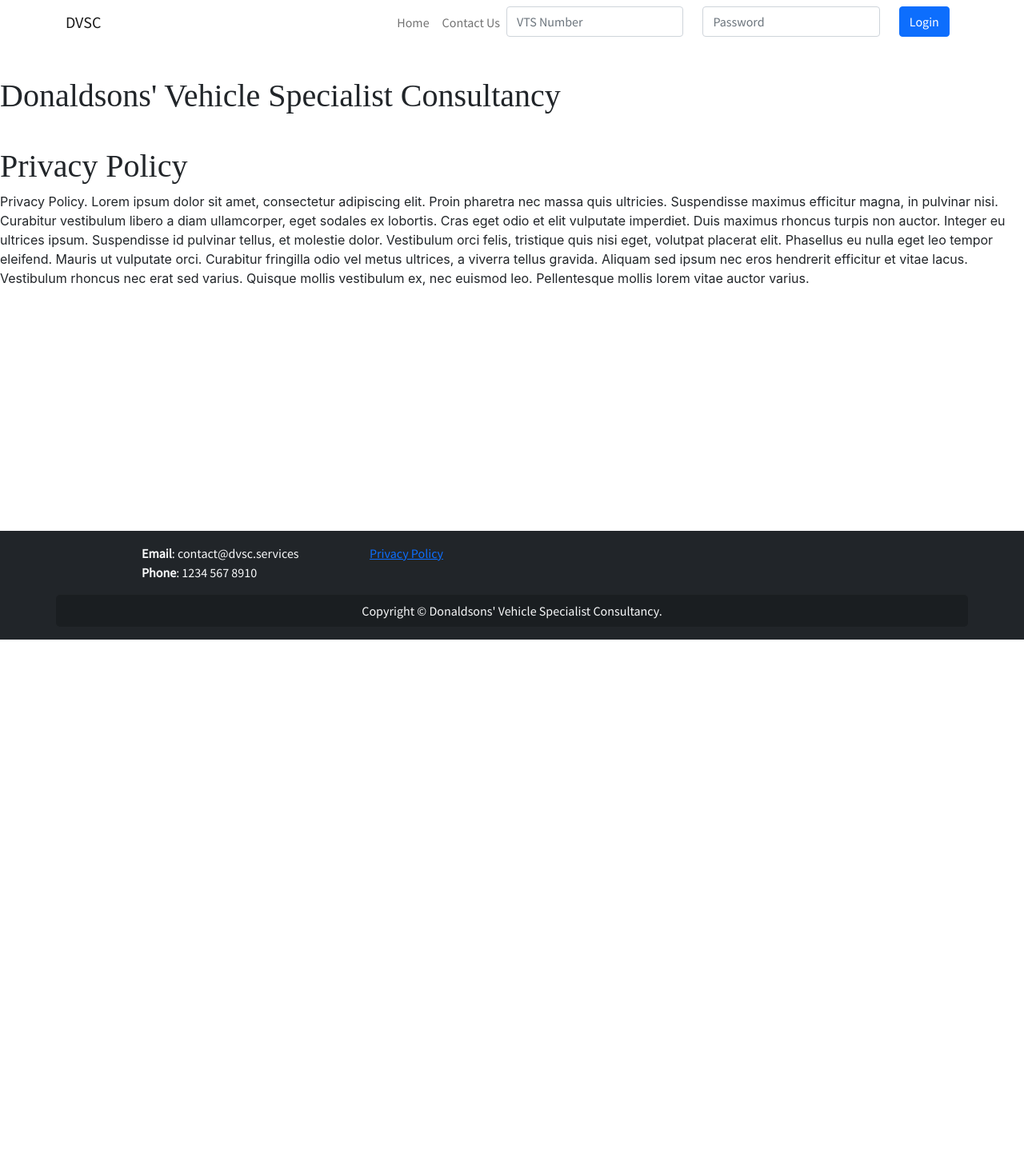
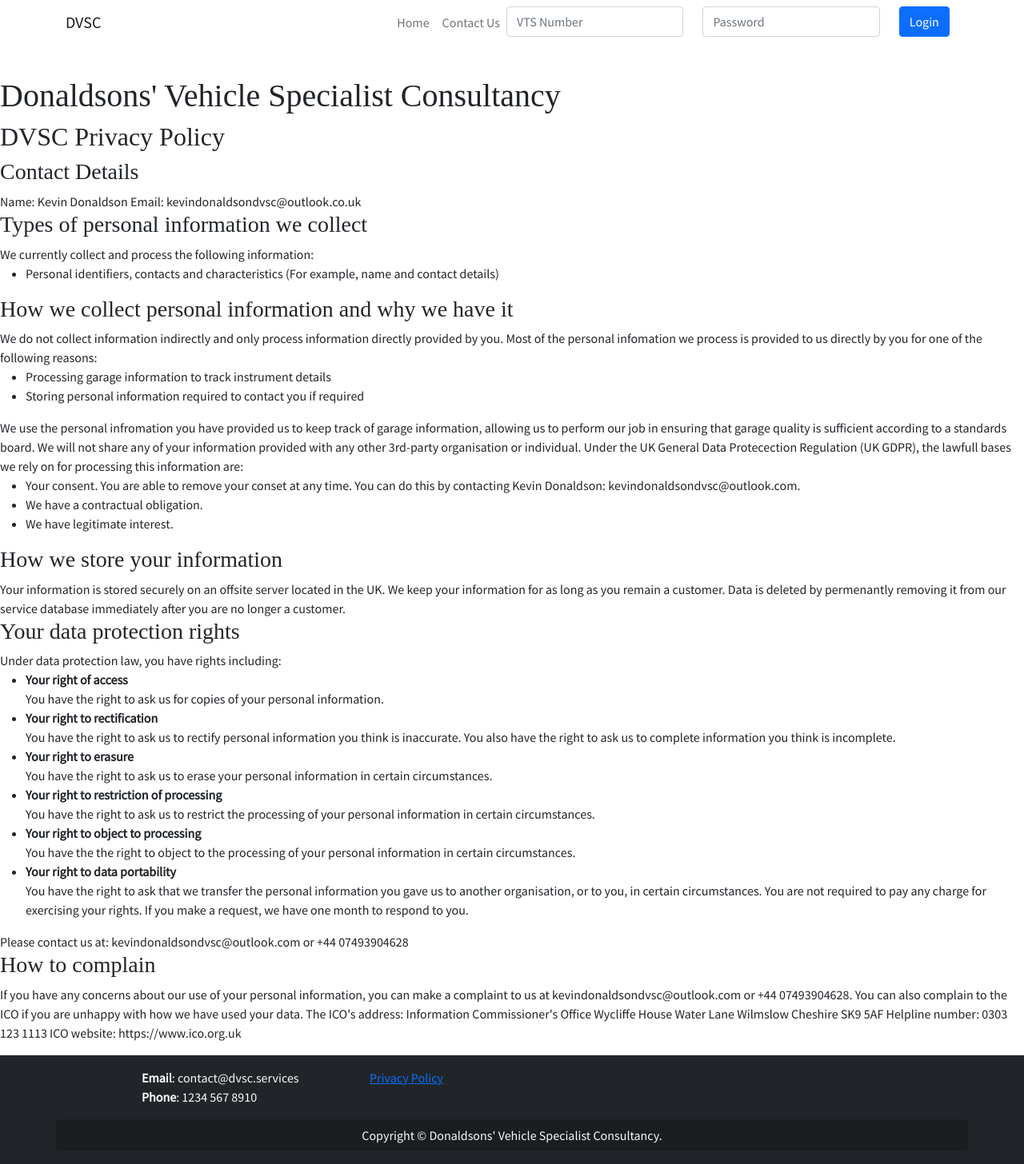
Before and after one commit to kv6002-team/DVSCWebServer, a React (Create React App) app in the folder website/: page /legal/privacy-policy in a window 1280 px wide. Shown: the whole page at 80% size. Before the commit the page ends 800 px from the top, so only its background shows below. Built offline with nearby package versions, Linux system fonts and the light colour scheme; a web font is replaced by a local one.

Commit message:
Added privacy policy content

```diff
--- a/website/src/pages/PrivacyPolicy.jsx
+++ b/website/src/pages/PrivacyPolicy.jsx
@@ -13,8 +13,94 @@ export default class PrivacyPolicy extends react.Component {
   render() {
     return (
       <Main header="Donaldsons' Vehicle Specialist Consultancy">
-        <h1>Privacy Policy</h1>
-        Privacy Policy. Lorem ipsum dolor sit amet, consectetur adipiscing elit. Proin pharetra nec massa quis ultricies. Suspendisse maximus efficitur magna, in pulvinar nisi. Curabitur vestibulum libero a diam ullamcorper, eget sodales ex lobortis. Cras eget odio et elit vulputate imperdiet. Duis maximus rhoncus turpis non auctor. Integer eu ultrices ipsum. Suspendisse id pulvinar tellus, et molestie dolor. Vestibulum orci felis, tristique quis nisi eget, volutpat placerat elit. Phasellus eu nulla eget leo tempor eleifend. Mauris ut vulputate orci. Curabitur fringilla odio vel metus ultrices, a viverra tellus gravida. Aliquam sed ipsum nec eros hendrerit efficitur et vitae lacus. Vestibulum rhoncus nec erat sed varius. Quisque mollis vestibulum ex, nec euismod leo. Pellentesque mollis lorem vitae auctor varius.
+        <h2>DVSC Privacy Policy</h2>
+        <h3>Contact Details</h3>
+        <p>
+          Name: Kevin Donaldson
+          Email: kevindonaldsondvsc@outlook.co.uk
+        </p>
+        <h3>Types of personal information we collect</h3>
+        <p>
+          We currently collect and process the following information:
+          <ul>
+            <li>Personal identifiers, contacts and characteristics (For example, name and contact details)</li>
+          </ul>
+        </p>
+        <h3>How we collect personal information and why we have it</h3>
+        <p>
+          We do not collect information indirectly and only process information directly provided by you.
+          Most of the personal infomation we process is provided to us directly by you for one of the following reasons:
+          <ul>
+            <li>Processing garage information to track instrument details</li>
+            <li>Storing personal information required to contact you if required</li>
+          </ul>
+          We use the personal infromation you have provided us to keep track of garage information, allowing us to perform our job
+          in ensuring that garage quality is sufficient according to a standards board.
+
+          We will not share any of your information provided with any other 3rd-party organisation or individual.
+
+          Under the UK General Data Protecection Regulation (UK GDPR), the lawfull bases we rely on for processing this information are:
+          <ul>
+            <li>Your consent. You are able to remove your conset at any time. You can do this by contacting Kevin Donaldson: kevindonaldsondvsc@outlook.com.</li>
+            <li>We have a contractual obligation.</li>
+            <li>We have legitimate interest.</li>
+          </ul>
+        </p>
+        <h3>How we store your information</h3>
+        <p>
+          Your information is stored securely on an offsite server located in the UK.
+          We keep your information for as long as you remain a customer.
+          Data is deleted by permenantly removing it from our service database immediately after you are no longer a customer.
+        </p>
+        <h3>Your data protection rights</h3>
+        <p>
+          Under data protection law, you have rights including:
+          <ul>
+            <li>
+              <strong>Your right of access</strong>
+              <p>You have the right to ask us for copies of your personal information.</p>
+            </li>
+            <li>
+              <strong>Your right to rectification</strong>
+              <p>You have the right to ask us to rectify personal information you think is inaccurate. You also have the right to ask us to complete information you think is incomplete.</p>
+            </li>
+            <li>
+              <strong>Your right to erasure</strong>
+              <p>You have the right to ask us to erase your personal information in certain circumstances.</p>
+            </li>
+            <li>
+              <strong>Your right to restriction of processing</strong>
+              <p>You have the right to ask us to restrict the processing of your personal information in certain circumstances.</p>
+            </li>
+            <li>
+              <strong>Your right to object to processing</strong>
+              <p>You have the the right to object to the processing of your personal information in certain circumstances.</p>
+            </li>
+            <li>
+              <strong>Your right to data portability</strong>
+              <p>
+                You have the right to ask that we transfer the personal information you gave us to another organisation, or to you, in certain circumstances.
+                You are not required to pay any charge for exercising your rights. If you make a request, we have one month to respond to you.
+              </p>
+            </li>
+          </ul>
+          Please contact us at: kevindonaldsondvsc@outlook.com or +44 07493904628
+        </p>
+        <h3>How to complain</h3>
+        <p>
+          If you have any concerns about our use of your personal information, you can make a complaint to us at kevindonaldsondvsc@outlook.com or +44 07493904628.
+          You can also complain to the ICO if you are unhappy with how we have used your data.
+          The ICO's address:
+          Information Commissioner's Office
+          Wycliffe House
+          Water Lane
+          Wilmslow
+          Cheshire
+          SK9 5AF
+
+          Helpline number: 0303 123 1113
+          ICO website: https://www.ico.org.uk
+        </p>
       </Main>
     );
   }
```
